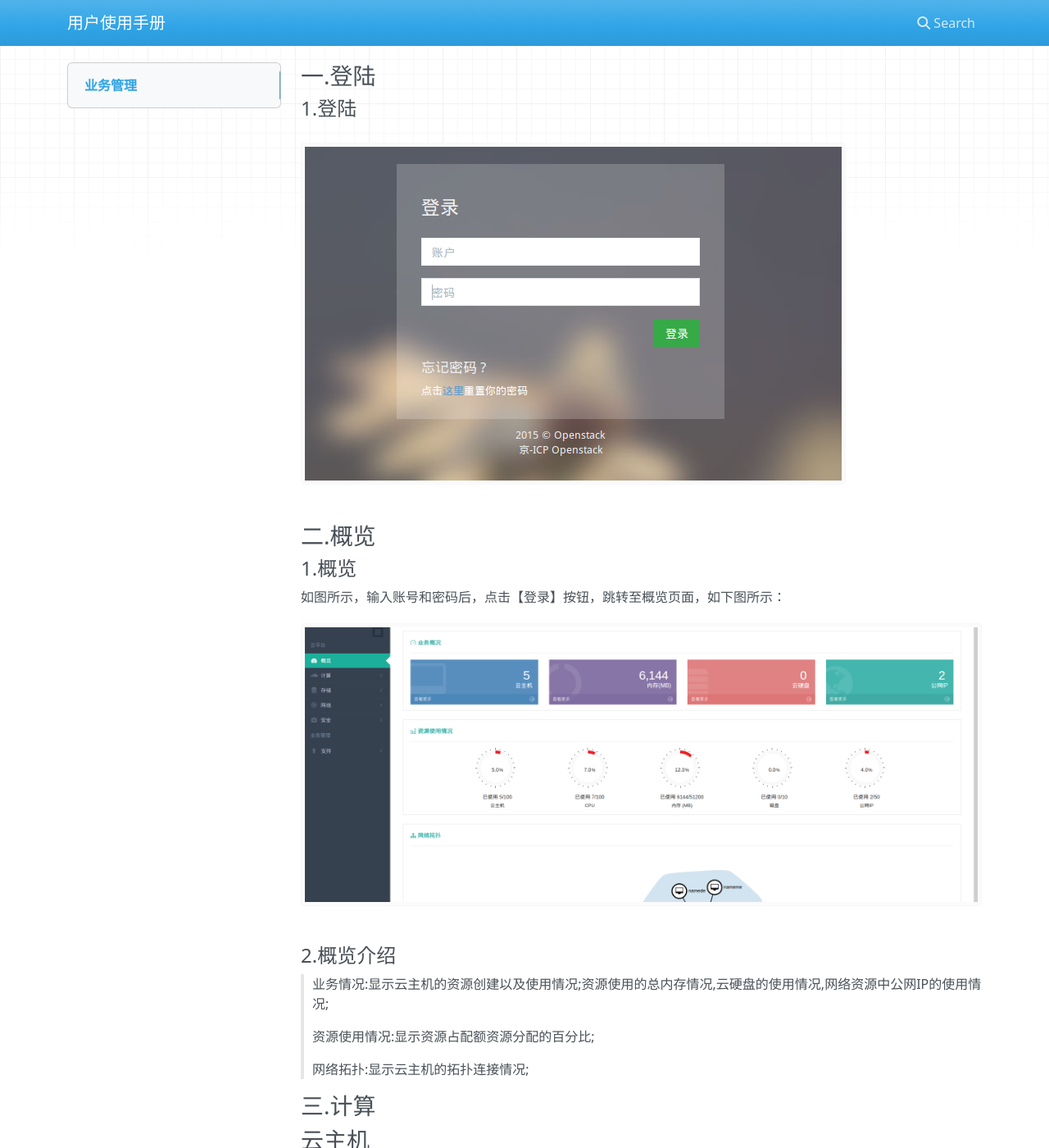
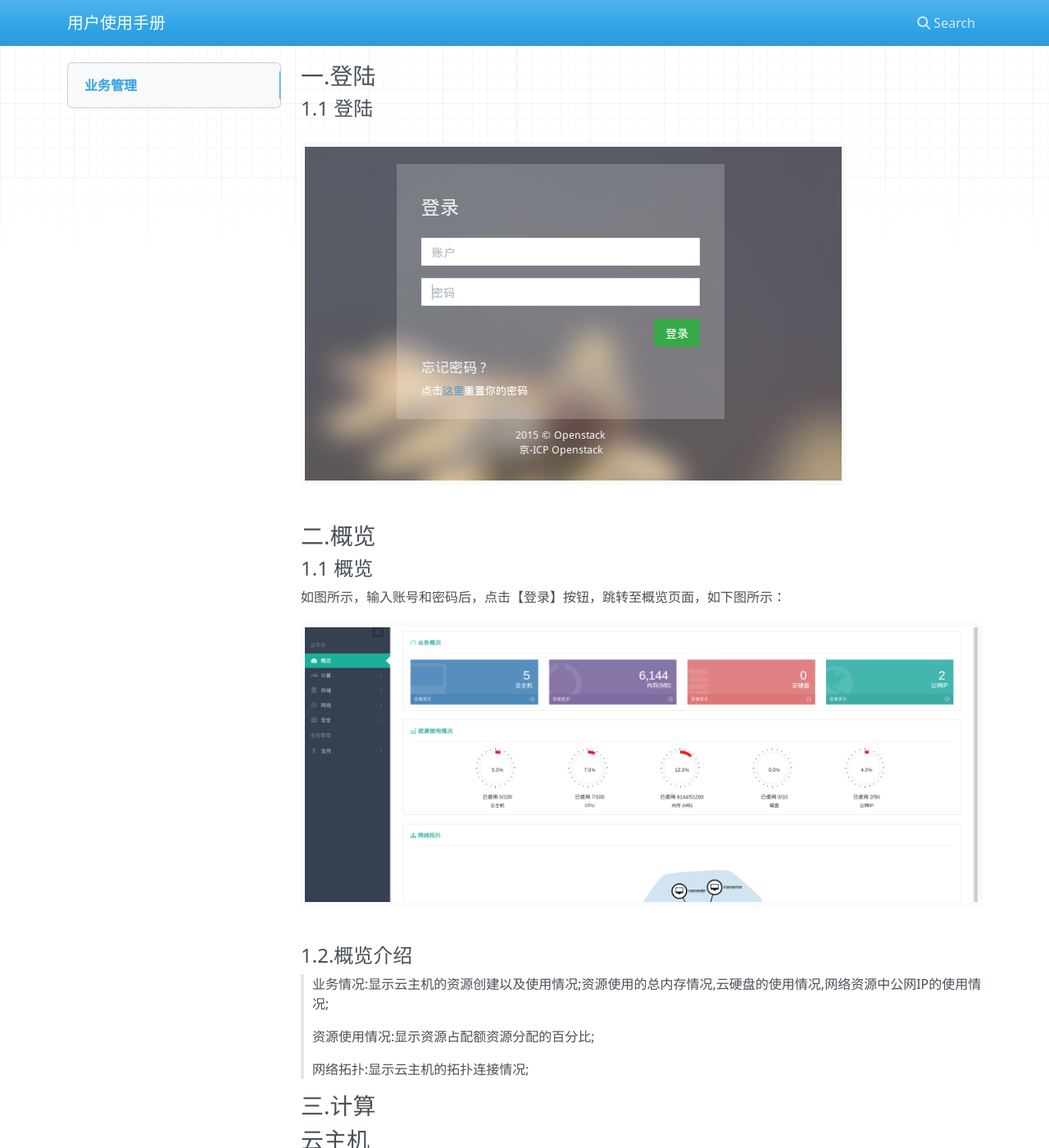
Before and after one commit to baizipo/user-guide, an MkDocs documentation site: the page built from docs/index.md, in a window 1280 px wide and 1400 px high. Shown: the whole window at 82% size. Built offline with MkDocs 1.6.1, drawn with Linux system fonts in a browser that asks for light colours; nearby versions of some CDN libraries.

Commit message:
[修改文档]

```diff
--- a/docs/index.md
+++ b/docs/index.md
@@ -1,13 +1,13 @@
 ### 一.登陆
-####  1.登陆
+####  1.1 登陆
  ![登陆](./image/manual/login.jpg)
 
 ### 二.概览
-####   1.概览
+####  1.1 概览
  如图所示，输入账号和密码后，点击【登录】按钮，跳转至概览页面，如下图所示：
  ![概览](./image/manual/view.png)
 
-####   2.概览介绍
+####  1.2.概览介绍
  > 业务情况:显示云主机的资源创建以及使用情况;资源使用的总内存情况,云硬盘的使用情况,网络资源中公网IP的使用情况;
 
  > 资源使用情况:显示资源占配额资源分配的百分比;
```
